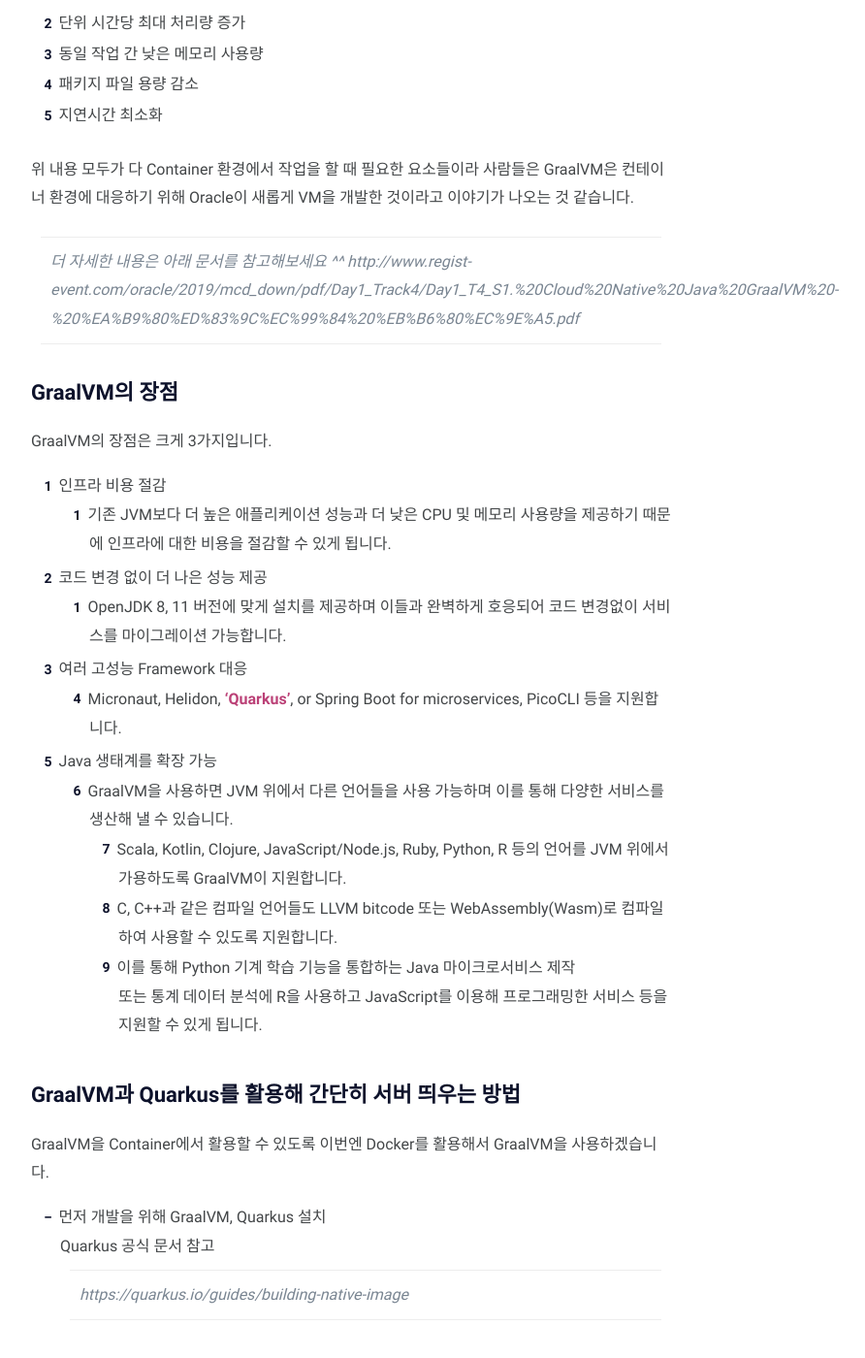
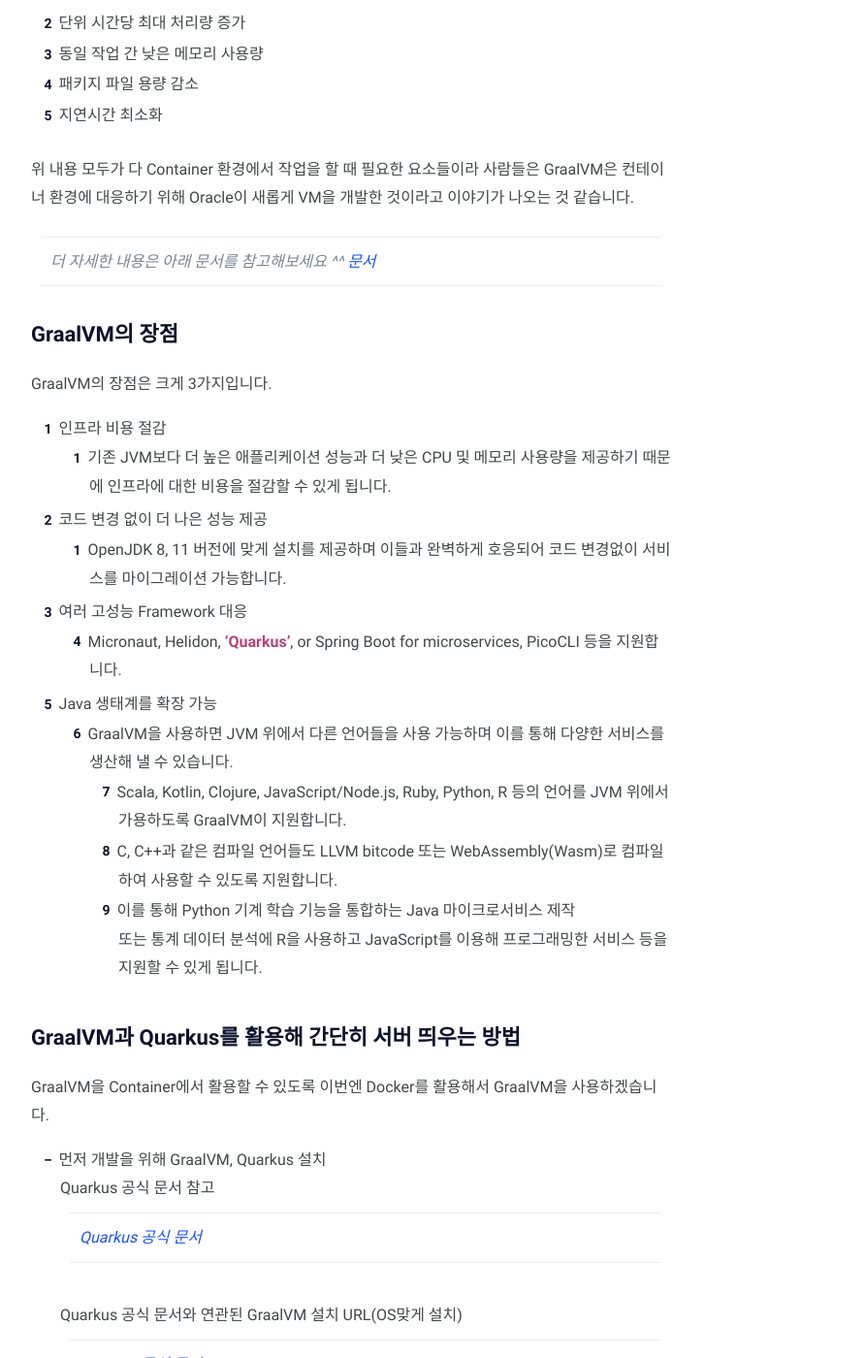
Before and after one commit to jd6186/jd6186.github.io, a Jekyll site: the page built from _posts/BackEnd/Java/2022-07-29-GraalVM_Quarkus.md, in a window 1280 px wide and 1400 px high, scrolled down 2224 px. Shown: the whole window at 97% size, without its empty margins (278-1170 px from the left). Built offline with Jekyll 4.4.1, drawn with Linux system fonts in a browser that asks for light colours; comment, search, counter and statistics services are not loaded; some of the changed text lies outside the part shown.

```diff
--- a/_config.yml
+++ b/_config.yml
@@ -6,9 +6,8 @@ description: >- # site description
   <a href="https://github.com/jd6186" target="_blank" rel="noopener">@github</a>.
 lang: ko-KR # default lang
 timezone: Asia/Seoul # set your timezone
-#https://developers.facebook.com/tools/debug/sharing/batch/, https://developers.kakao.com/tool/clear/og 무효화 시켜야 이미지 갱신 됨
-image: assets/img/ogp.png # This image used for Open Graph more info https://ogp.me/
-repo: https://github.com/jd6186/jd6186.github.io # site repo [optional]
+image: assets/img/ogp.png
+repo: <a href="https://github.com/jd6186/jd6186.github.io" target="_blank" rel="noopener">Github Profile</a> # site repo [optional]
 mode: light # default theme "dark" | "light"
 
 # Profile settings
--- a/_posts/BackEnd/Java/2022-07-29-GraalVM_Quarkus.md
+++ b/_posts/BackEnd/Java/2022-07-29-GraalVM_Quarkus.md
@@ -47,7 +47,7 @@ GraalVM은 Java로 구현된 HotSpot/OpenJDK 기반의 Java VM 및 JDK를 지원
 GraalVM은 컨테이너 환경에 대응하기 위해 Oracle이 새롭게 VM을 개발한 것이라고 이야기가 나오는 것 같습니다.
 
 > 더 자세한 내용은 아래 문서를 참고해보세요 ^^
-> http://www.regist-event.com/oracle/2019/mcd_down/pdf/Day1_Track4/Day1_T4_S1.%20Cloud%20Native%20Java%20GraalVM%20-%20%EA%B9%80%ED%83%9C%EC%99%84%20%EB%B6%80%EC%9E%A5.pdf
+> [문서](http://www.regist-event.com/oracle/2019/mcd_down/pdf/Day1_Track4/Day1_T4_S1.%20Cloud%20Native%20Java%20GraalVM%20-%20%EA%B9%80%ED%83%9C%EC%99%84%20%EB%B6%80%EC%9E%A5.pdf)
 
 ## GraalVM의 장점
 GraalVM의 장점은 크게 3가지입니다.
@@ -69,11 +69,11 @@ GraalVM을 Container에서 활용할 수 있도록 이번엔 Docker를 활용해
 
 - 먼저 개발을 위해 GraalVM, Quarkus 설치<br/>
   Quarkus 공식 문서 참고<br/>
-  > https://quarkus.io/guides/building-native-image
+  > [Quarkus 공식 문서](https://quarkus.io/guides/building-native-image)
 
   <br/>
   Quarkus 공식 문서와 연관된 GraalVM 설치 URL(OS맞게 설치)<br/>
-  > https://github.com/graalvm/graalvm-ce-builds/releases
+  > [Quarkus 공식 문서](https://github.com/graalvm/graalvm-ce-builds/releases)
 
 <br/>
 
```
Also changed, not shown: other parts of _posts/BackEnd/Java/2022-07-29-GraalVM_Quarkus.md (+2 -2 lines), CODE_OF_CONDUCT.md (+3 -3 lines), _posts/BackEnd/Java/2021-11-29-Serializable.md (+1 -1 lines), _posts/CS/2021-11-20-Hash.md (+1 -1 lines), _posts/DevOps/DB/2021-10-04-SqlD_Guide.md (+1 -1 lines).
